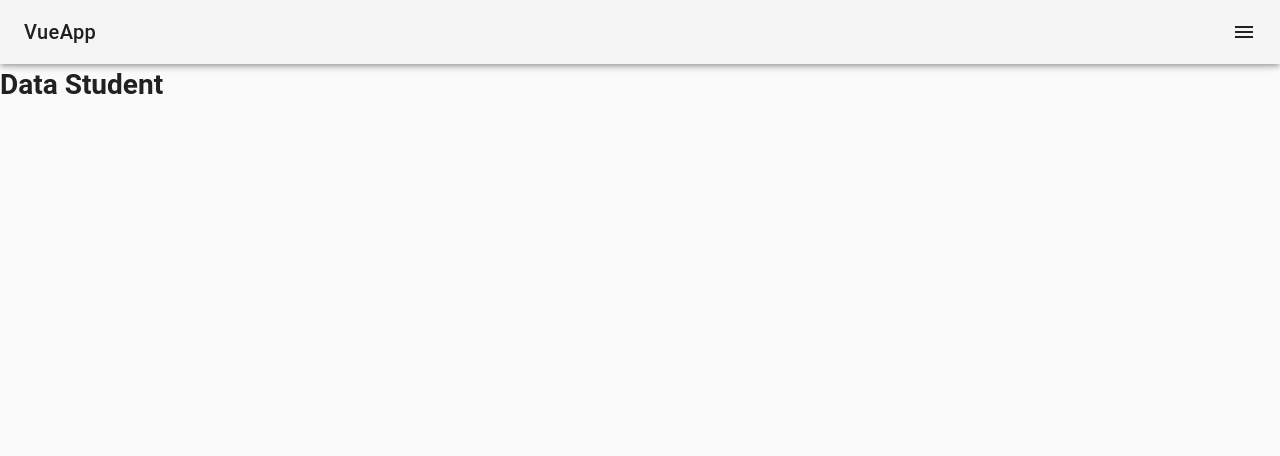
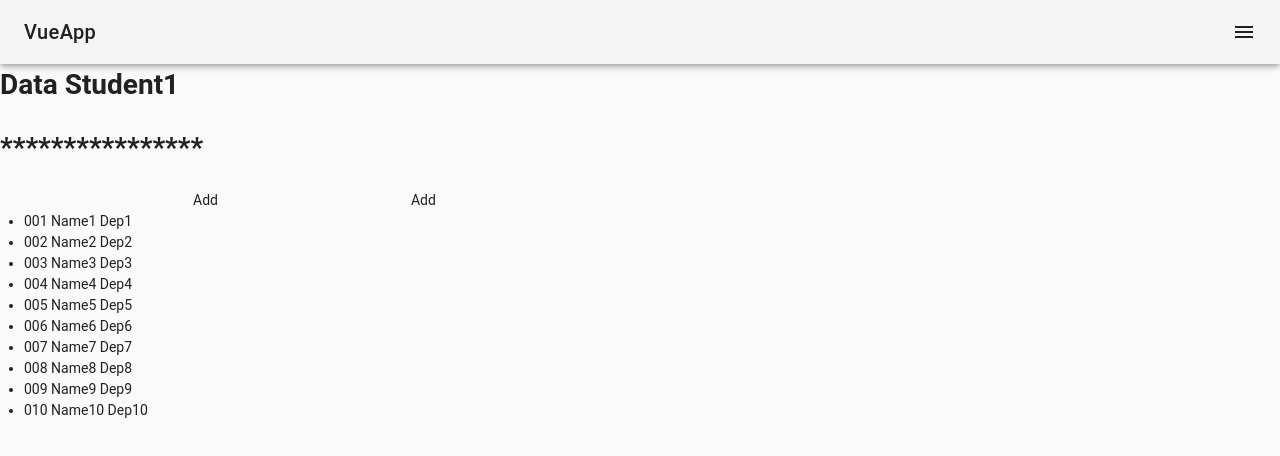
Before and after one commit to khuansk120/stprofile, a Nuxt app: page /linkdata in a window 1280 px wide. Shown: the top 456 px of the page. Built offline with nearby package versions, Linux system fonts and the light colour scheme; no server answers.

Commit message:
updatelinkdata

```diff
--- a/pages/linkdata.vue
+++ b/pages/linkdata.vue
@@ -1,3 +1,48 @@
 <template>
-  <h1>Data Student</h1>
+  <div>
+    <h1>  Data  Student1 </h1><br>
+    <h1>**************** </h1><br>
+    <input type="text" :value="name">
+    <button @click="addStudent">Add</button>
+    <input type="text" :value="dep">
+    <button @click="addDepartment">Add</button>
+    <ul>
+       <li v-for="st in student" :key="st.code" >
+        {{ st.code }} {{ st.name }} {{ st.dep }}
+      </li>
+    </ul>
+  </div>
 </template>
+<script>
+export default {
+  data() {
+    return {
+      name: '',
+      code: '',
+      dep: '',
+      student: [
+        { code: '001', name: 'Name1', dep: 'Dep1' },
+        { code: '002', name: 'Name2', dep: 'Dep2' },
+        { code: '003', name: 'Name3', dep: 'Dep3' },
+        { code: '004', name: 'Name4', dep: 'Dep4' },
+        { code: '005', name: 'Name5', dep: 'Dep5' },
+        { code: '006', name: 'Name6', dep: 'Dep6' },
+        { code: '007', name: 'Name7', dep: 'Dep7' },
+        { code: '008', name: 'Name8', dep: 'Dep8'},
+        { code: '009', name: 'Name9', dep: 'Dep9' },
+        { code: '010', name: 'Name10', dep: 'Dep10' },
+
+      ],
+    }
+  },//data
+  methods: {
+    addStudent() {
+      this.student.push({
+        code: this.student.length+1,
+        name: this.name,
+        dep: this.dep,
+      })
+    }
+  }
+}
+</script>
```
